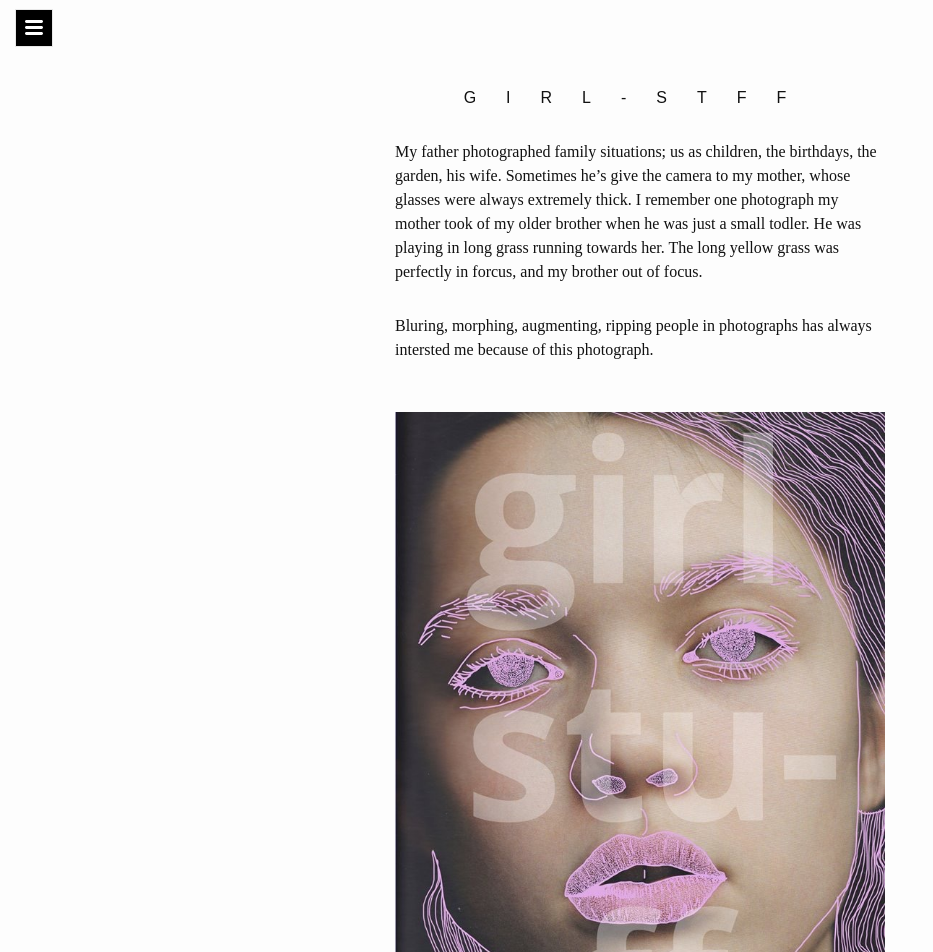
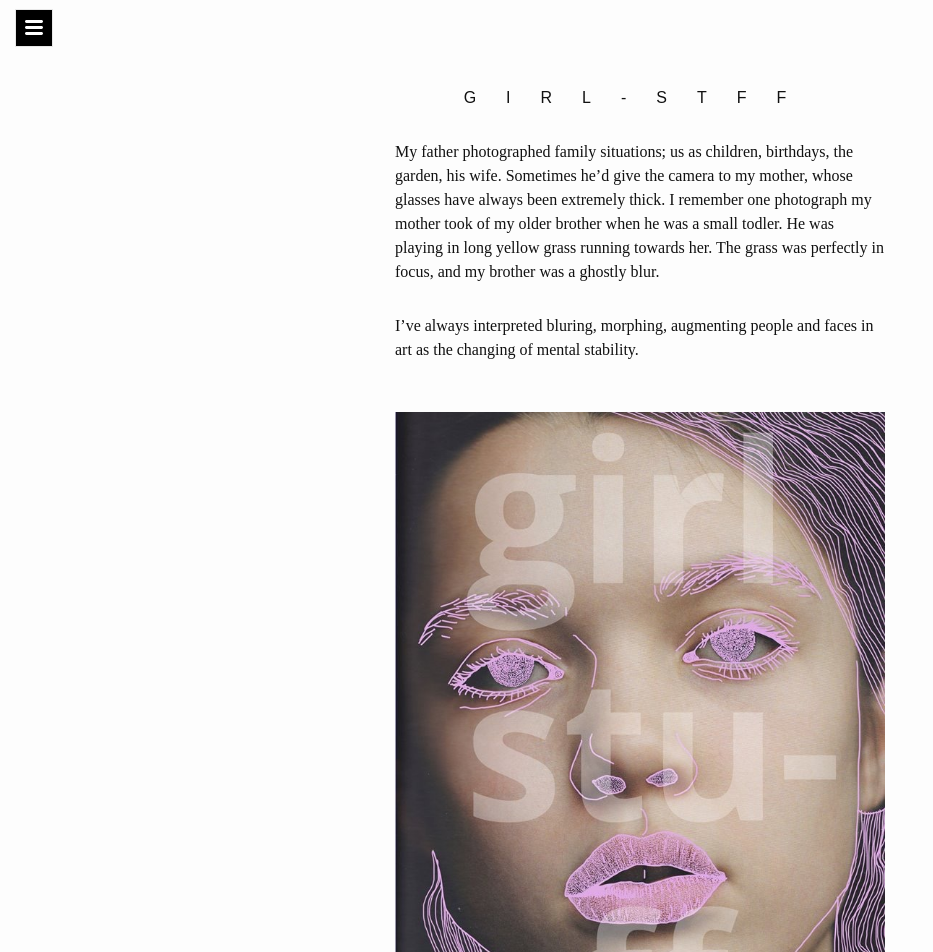
Before and after one commit to sophiegoblin/sophiegoblin.github.io, a Jekyll site: the page built from girl-sff.md, in a window 1280 px wide and 1400 px high. Shown: the top 952 px of the window, without its empty margins (0-933 px from the left). Built offline with Jekyll 4.4.1, drawn with Linux system fonts in a browser that asks for light colours; some of the changed text lies outside the part shown.

Commit message:
style changes

```diff
--- a/_config.yml
+++ b/_config.yml
@@ -6,10 +6,10 @@
 # 'jekyll serve'. If you change this file, please restart the server process.
 
 # Site settings
-title: Goblin
+title: Sophie Giblin
 email: sophie@sophiegiblin.com
 description: > # this means to ignore newlines until "baseurl:"
-  You know what I fucking hate? I fucking hate Facebook. I hate funding applications too. This is my new web log.
+  Artist, curator and educator.
 baseurl: "" # the subpath of your site, e.g. /blog
 url: "http://sophiegiblin.com" # the base hostname & protocol for your site
 twitter_username: sophiegoblin
--- a/_includes/header.html
+++ b/_includes/header.html
@@ -18,6 +18,9 @@
       </a>
 
       <div class="trigger">
+
+        <a class="page-link" href="{{ site.baseurl }}/">about</a>
+
         {% for my_page in site.pages %}
           {% if my_page.title %}
           <a class="page-link" href="{{ my_page.url | prepend: site.baseurl }}">{{ my_page.title }}</a>
--- a/girl-sff.md
+++ b/girl-sff.md
@@ -7,14 +7,22 @@
 
 <h3 class="center">GIRL-STFF</h3>
 
-My father photographed family situations; us as children, the birthdays, the garden, his wife. Sometimes he's give the camera to my mother, whose glasses were always extremely thick. I remember one photograph my mother took of my older brother when he was just a small todler. He was playing in long grass running towards her. The long yellow grass was perfectly in forcus, and my brother out of focus.
+My father photographed family situations; us as children, birthdays, the garden, his wife. Sometimes he'd give the camera to my mother, whose glasses have always been extremely thick. I remember one photograph my mother took of my older brother when he was a small todler. He was playing in long yellow grass running towards her. The grass was perfectly in focus, and my brother was a ghostly blur.
 
-Bluring, morphing, augmenting, ripping people in photographs has always intersted me because of this photograph.
+I've always interpreted bluring, morphing, augmenting people and faces in art as the changing of mental stability.
 
 ![Dots](/img/patterns/girl_stuff_dots.jpg "screen drawing")
 
+<span class="caption">GIRL STUFF, by Sophie Giblin, 2015</span>
+
 ![Dots](/img/patterns/teen_dots.jpg "screen drawing")
+
+<span class="caption">Drawn Mask on Tween by Sophie Giblin, 2016</span>
 
 ![Dots](/img/patterns/artist_block.jpg "screen drawing")
 
+<span class="caption">Self portrait by Sophie Giblin, 2013</span>
+
 ![Dots](/img/miscilanious/collage_leftovers.jpg "screen drawing")
+
+<span class="caption">Left Overs by Sophie Giblin, 2015</span>
```
Also changed, not shown: about.md (deleted, +0 -63 lines), mem-orphosis.md (+13 -1 lines), unfinished.md (+10 -0 lines).
